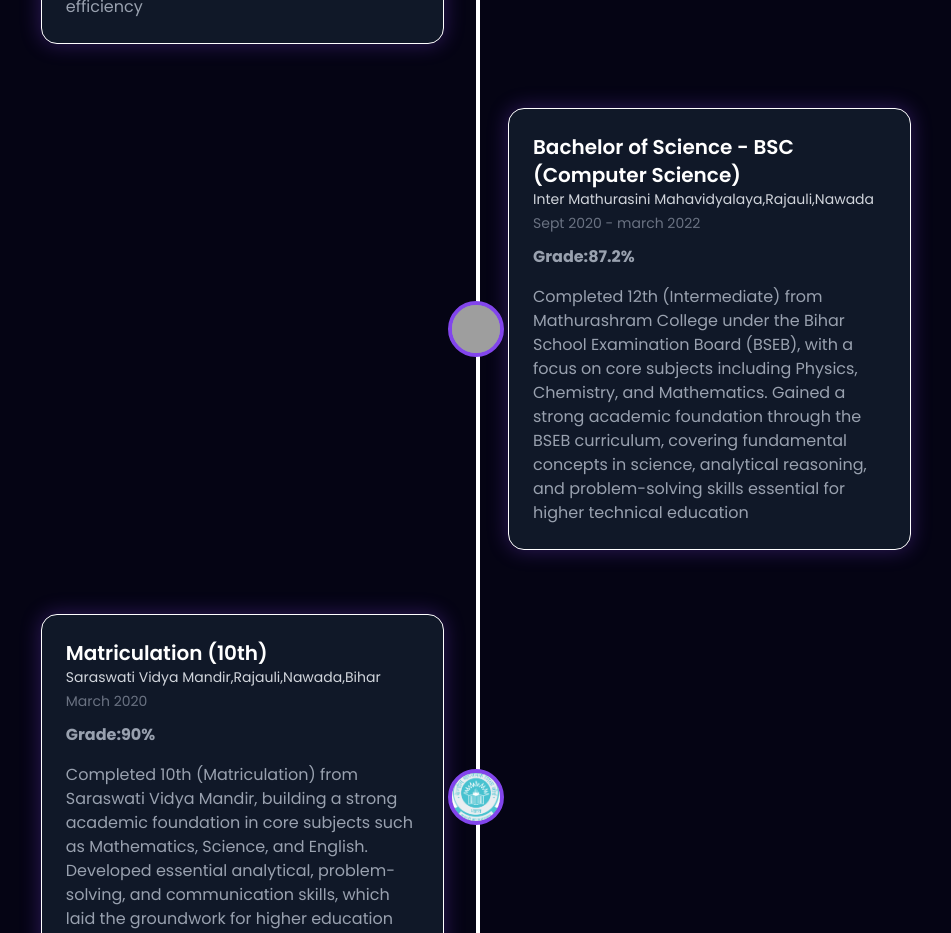
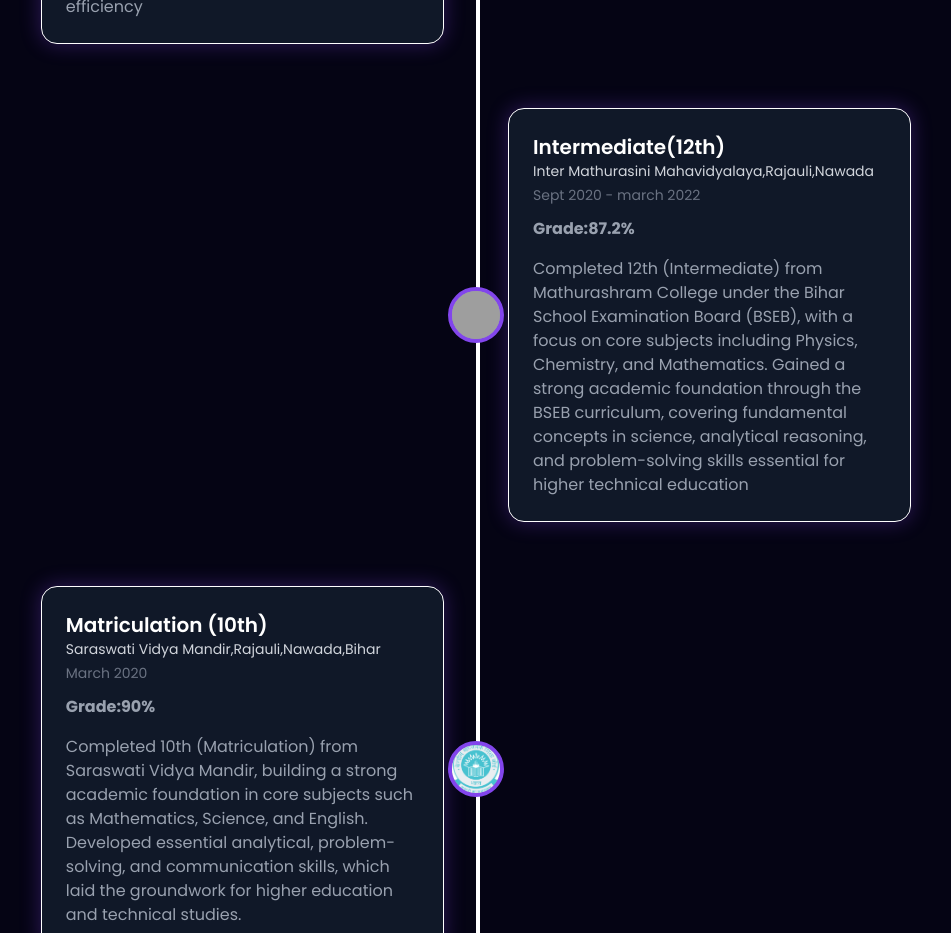
Before and after one commit to Satyahost/portfolio, a React (Vite) app: page / in a window 1280 px wide. Shown: the part 6340-7273 px from the top of the page, without its empty margins (164-1115 px from the left). Built offline with nearby package versions, Linux system fonts and the light colour scheme; grey boxes are pictures that could not be loaded; a web font is replaced by a local one.

Commit message:
information change

```diff
--- a/src/constants.js
+++ b/src/constants.js
@@ -206,7 +206,7 @@ export const SkillsInfo = [
       date: "Sept 2020 - march 2022",
       grade: "87.2%",
       desc: "Completed 12th (Intermediate) from Mathurashram College under the Bihar School Examination Board (BSEB), with a focus on core subjects including Physics, Chemistry, and Mathematics. Gained a strong academic foundation through the BSEB curriculum, covering fundamental concepts in science, analytical reasoning, and problem-solving skills essential for higher technical education",
-      degree: "Bachelor of Science - BSC (Computer Science)",
+      degree: "Intermediate(12th)",
     },
     {
       id: 2,
@@ -215,7 +215,7 @@ export const SkillsInfo = [
       date: "March 2020",
       grade: "90%",
       desc: "Completed 10th (Matriculation) from Saraswati Vidya Mandir, building a strong academic foundation in core subjects such as Mathematics, Science, and English. Developed essential analytical, problem-solving, and communication skills, which laid the groundwork for higher education and technical studies.",
-      degree:"Matriculation (10th)"
+      degree: "Matriculation (10th)",
     },
   ];
 
@@ -256,7 +256,7 @@ export const SkillsInfo = [
         "A React-based web application that provides movie recommendations based on different criteria, such as genres, user preferences, and popular trends. The intuitive design and smooth experience make it a go-to app for movie enthusiasts.",
       image: movierecLogo,
       tags: ["React JS", "API", "HTML", "CSS", "JavaScript"],
-      github: "https://github.com/codingmastr/Movie-Recommendation-App",
+      github: "https://github.com/Satyahost/github-profile-search",
       webapp: "https://movie-recommendation-app-jet.vercel.app/",
     },
 
```
